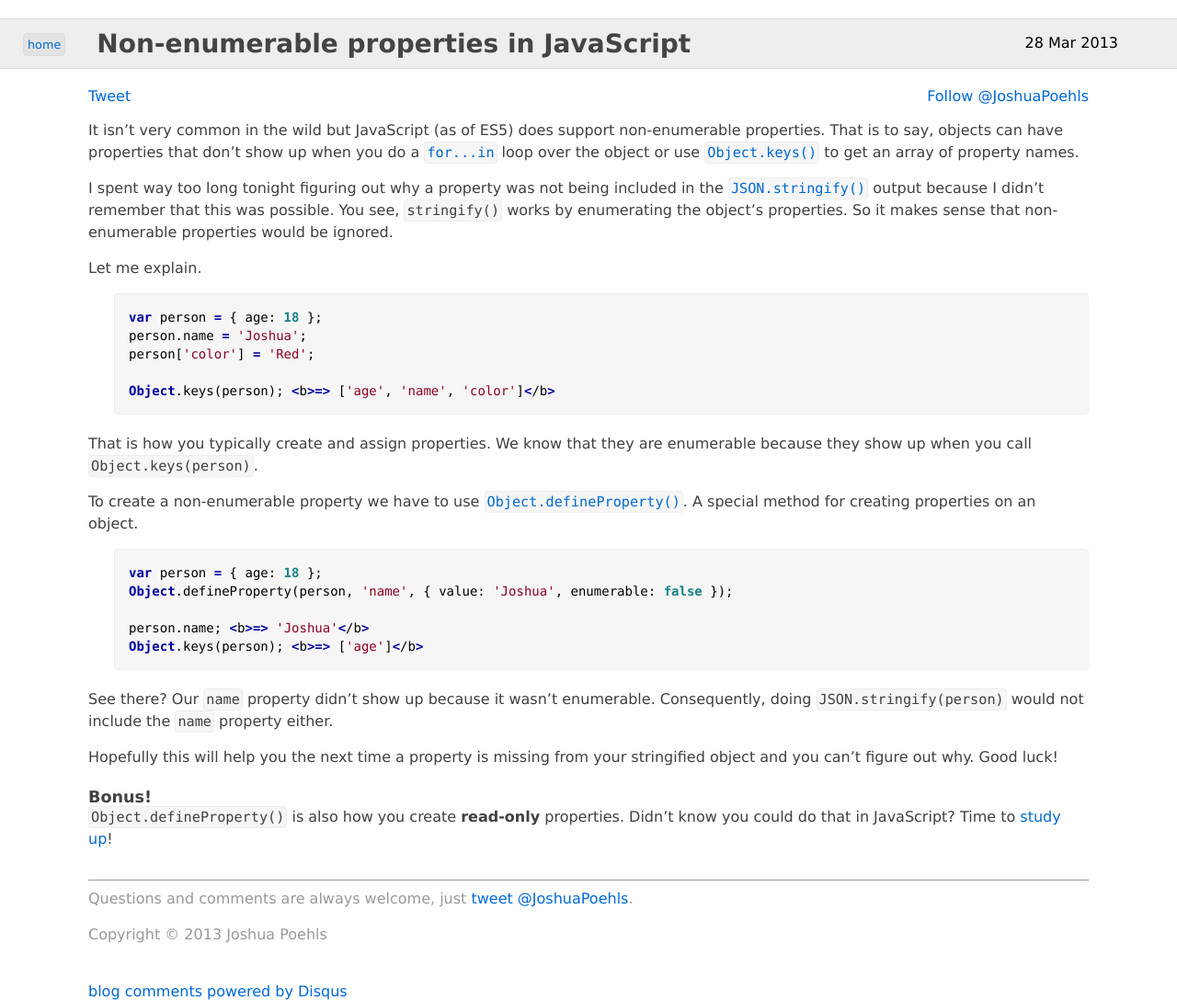
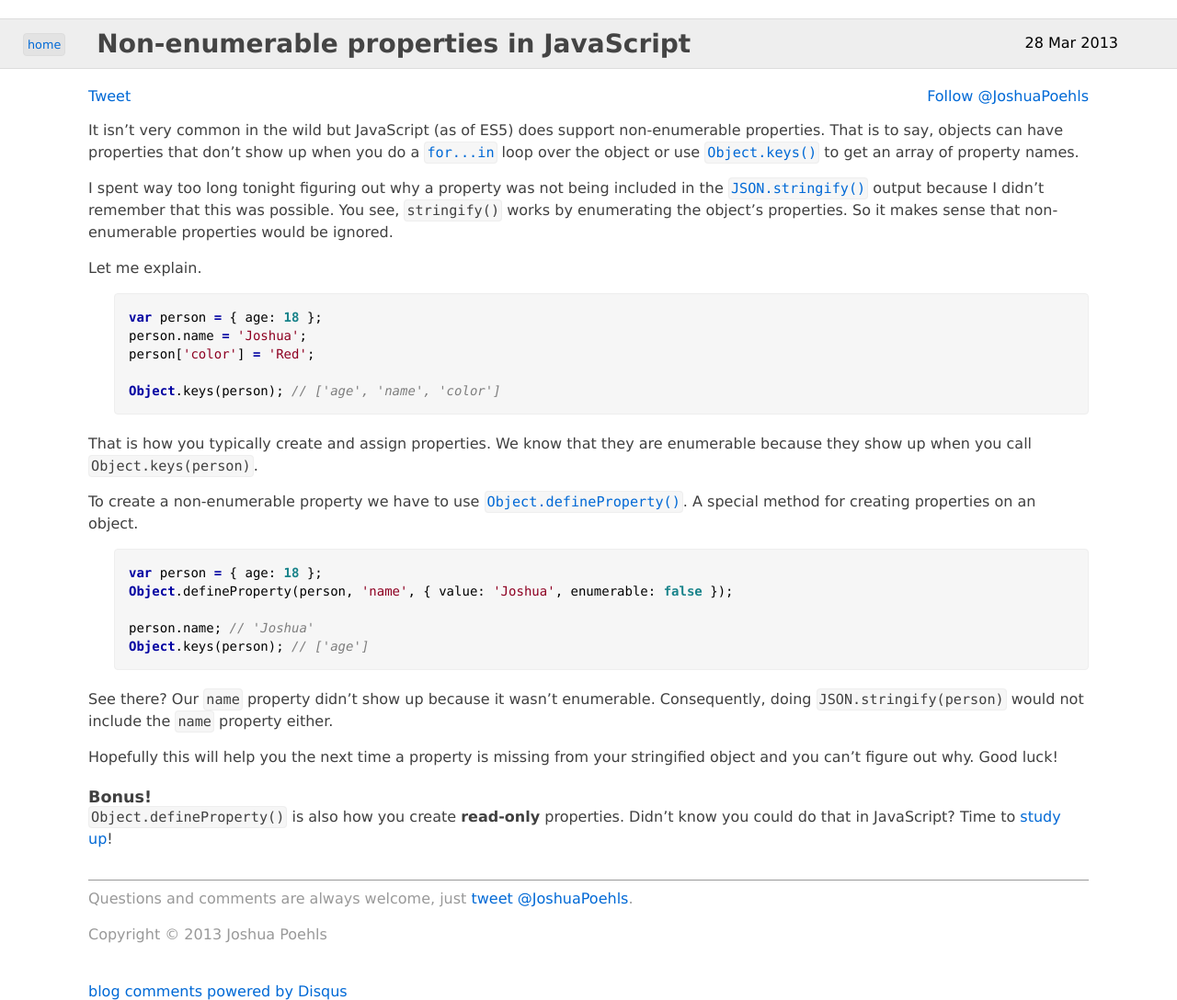
Before and after one commit to jpoehls/zduck.com, a Jekyll site: the page built from _posts/2013/2013-03-28-non-enumerable-properties-in-javascript.md, in a window 1280 px wide. Shown: the whole page at 92% size. Built offline with Jekyll 4.4.1, drawn with Linux system fonts in a browser that asks for light colours; comment, search, counter and statistics services are not loaded.

Commit message:
Formatting updates

```diff
--- a/_posts/2013/2013-03-28-non-enumerable-properties-in-javascript.md
+++ b/_posts/2013/2013-03-28-non-enumerable-properties-in-javascript.md
@@ -19,7 +19,7 @@ var person = { age: 18 };
 person.name = 'Joshua';
 person['color'] = 'Red';
 
-Object.keys(person); <b>=&gt; ['age', 'name', 'color']</b>
+Object.keys(person); // ['age', 'name', 'color']
 </pre>
 
 That is how you typically create and assign properties. We know that they are enumerable because they show up when you call `Object.keys(person)`.
@@ -30,8 +30,8 @@ To create a non-enumerable property we have to use [`Object.defineProperty()`][1
 var person = { age: 18 };
 Object.defineProperty(person, 'name', { value: 'Joshua', enumerable: false });
 
-person.name; <b>=&gt; 'Joshua'</b>
-Object.keys(person); <b>=&gt; ['age']</b>
+person.name; // 'Joshua'
+Object.keys(person); // ['age']
 </pre>
 
 See there? Our `name` property didn't show up because it wasn't enumerable. Consequently, doing `JSON.stringify(person)` would not include the `name` property either.
```
